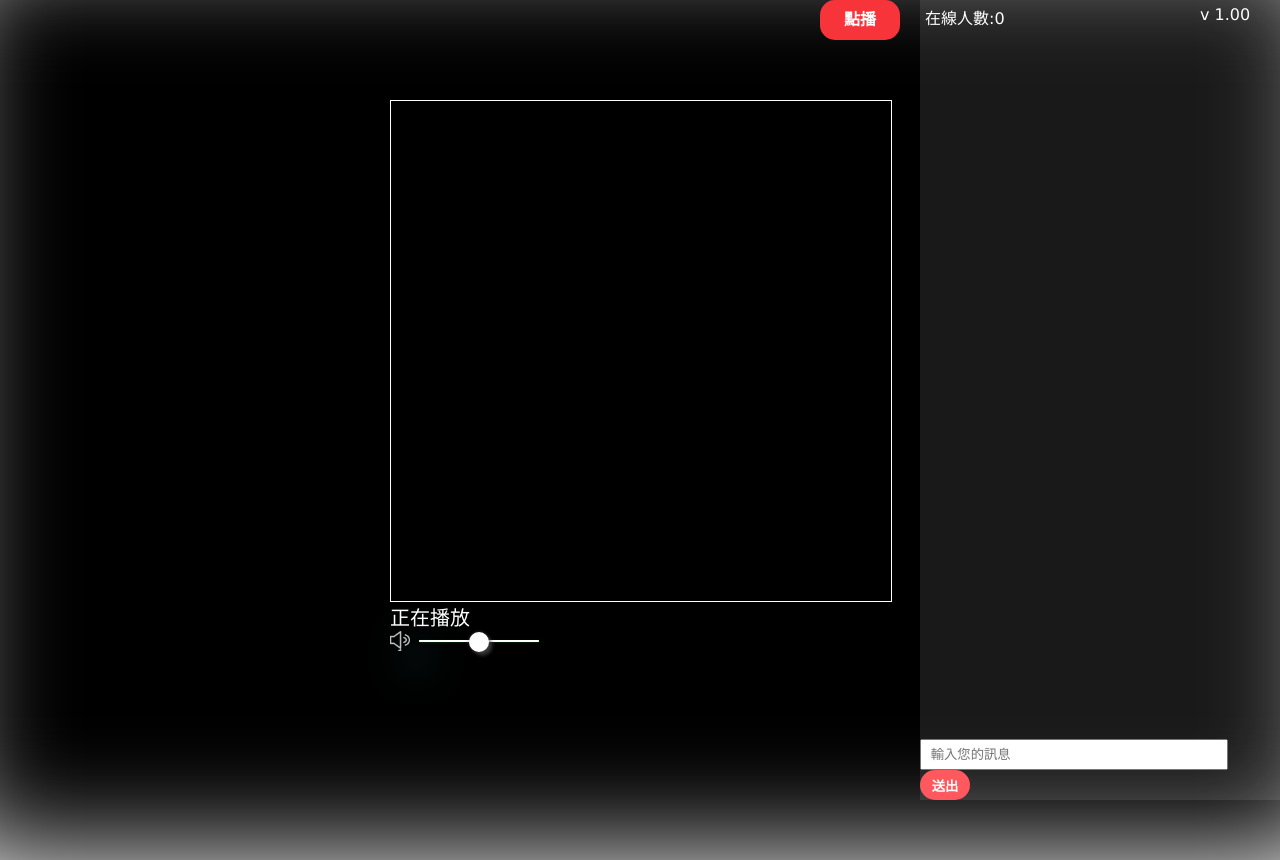
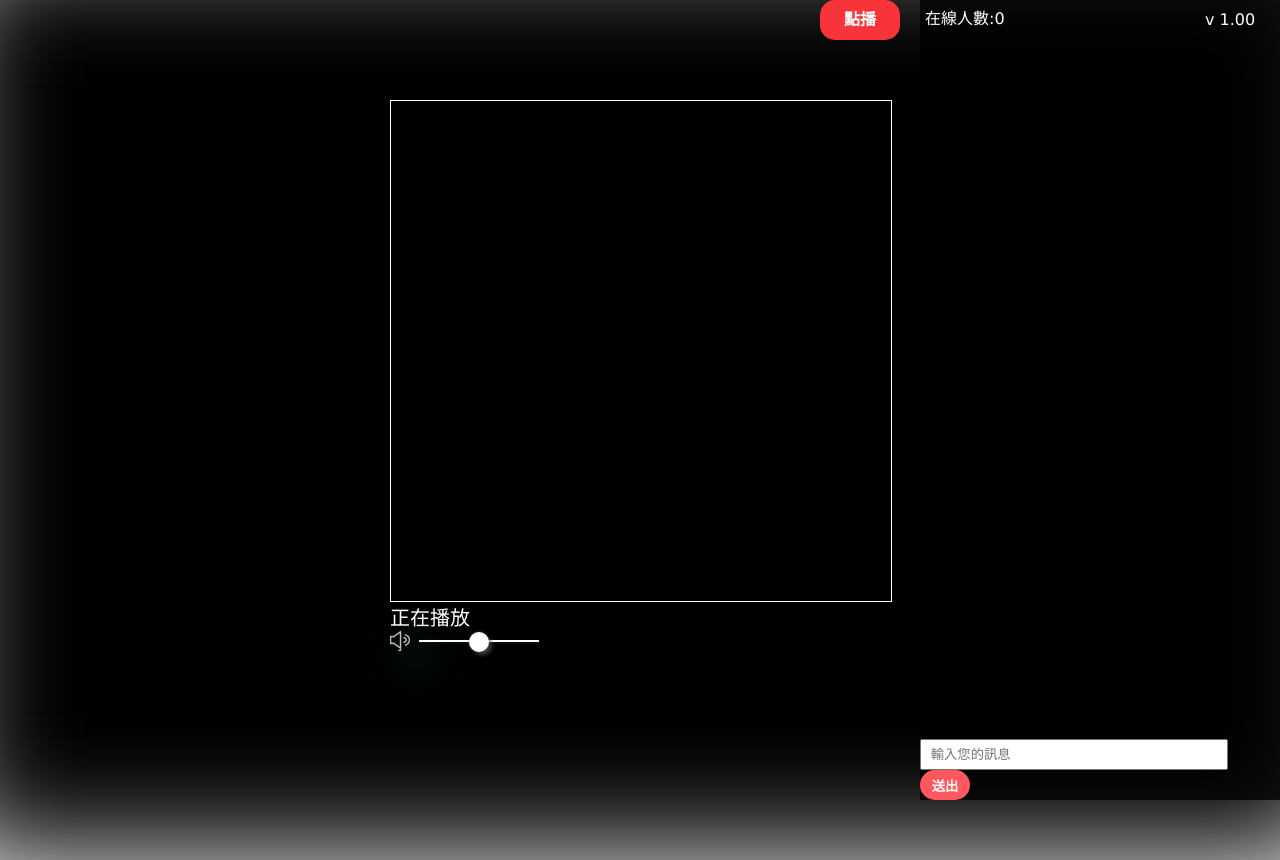
Before and after one commit to taego0918/Radio, a website: page public/video.html in a window 1280 px wide. Shown: the top 860 px of the page. Drawn offline with Linux system fonts and the light colour scheme; no server answers.

Commit message:
no message

```diff
--- a/public/video.css
+++ b/public/video.css
@@ -101,11 +101,15 @@ background: #555;
     right: 0;
     bottom: 0;
     width: 360px;
+    z-index: 5;
 }
 .chatroom .top{
     height: 20px;
     width: 100%;
     margin: 5px;
+    color: #ffffff;
+    z-index: 37;
+    position: absolute;
 }
 .chatroom .version{
     position: absolute;
@@ -131,12 +135,12 @@ background: #555;
     top: 0px;
     left: 0px;
     /* padding: 10px 5px; */
-    height:100vh;
+    height: 100vh;
     width: 500px;
-    background: #eee;
-    opacity: 0.1;
+    background: #000;
+    opacity: 0.8;
     position: absolute;
-    overflow:hidden;
+    overflow: hidden;
 }
 
 .chats .chat {
```
